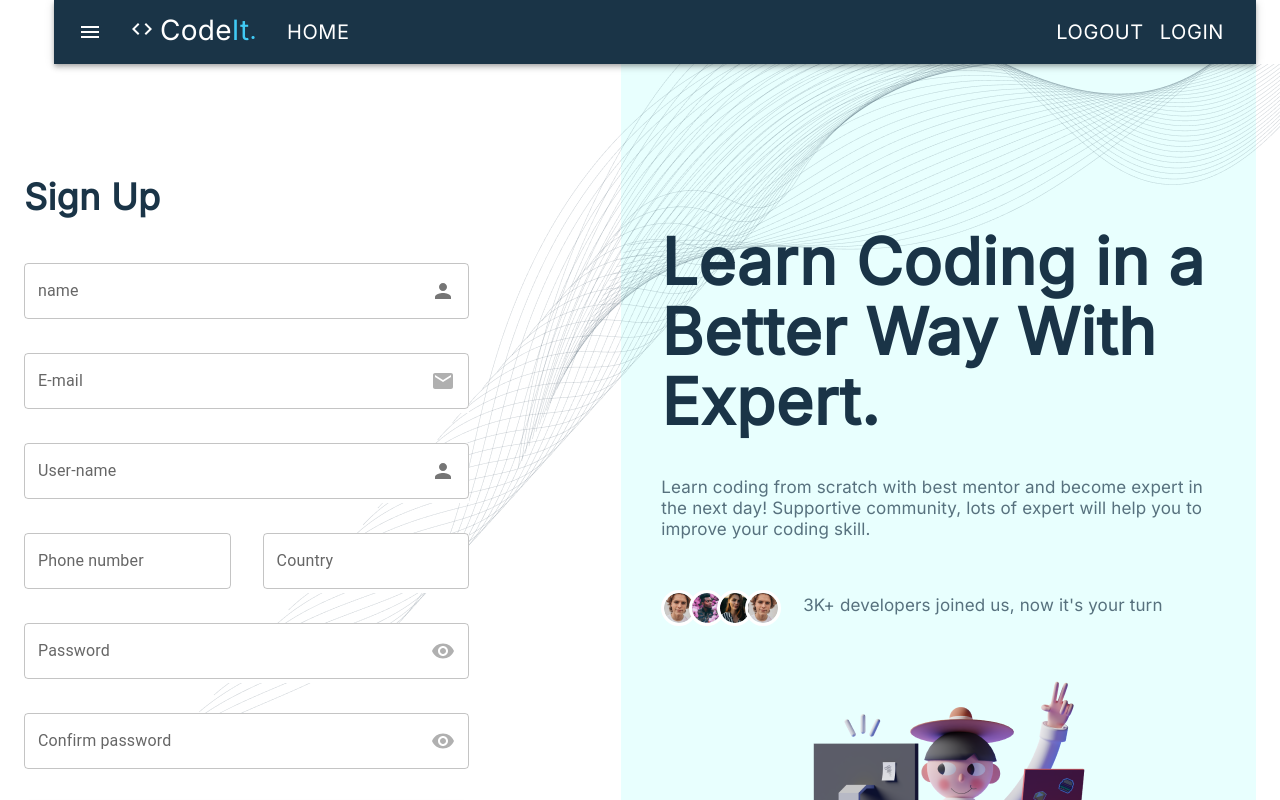
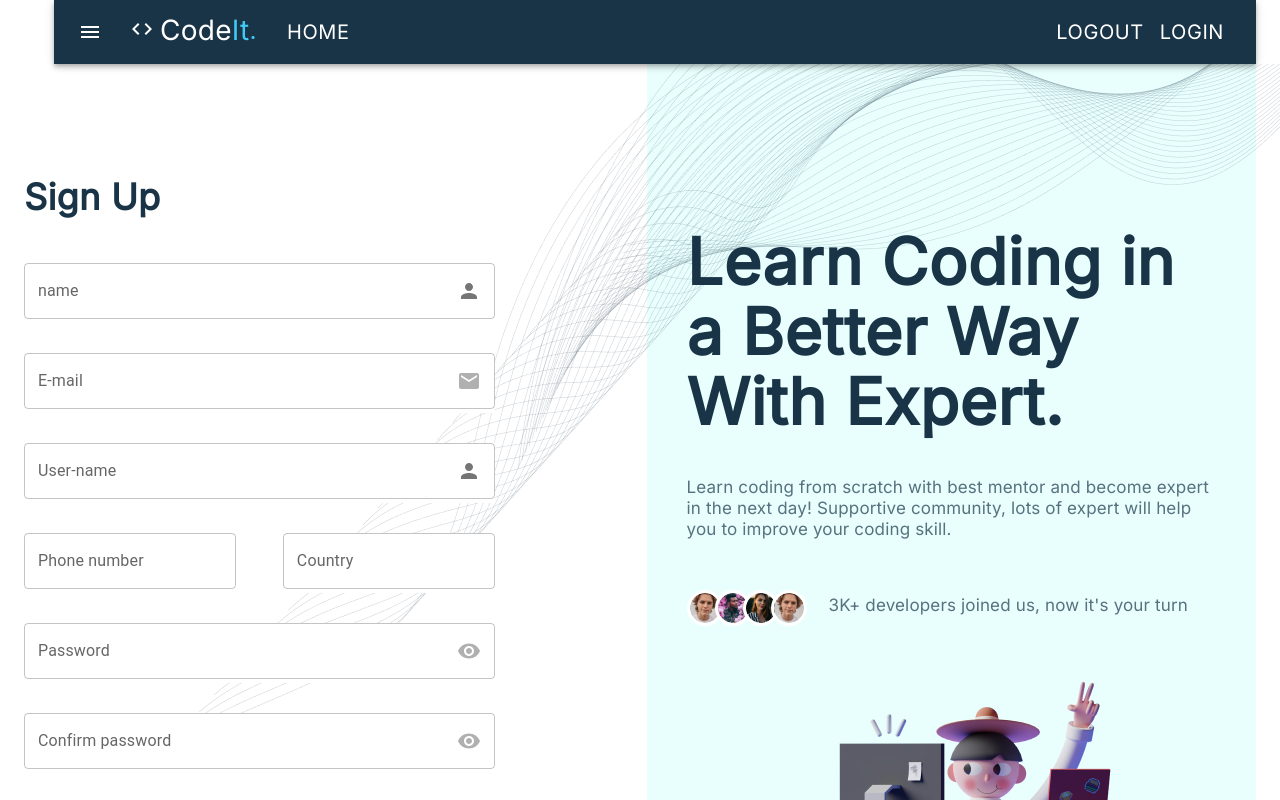
Before and after one commit to usama2333/Task-1, a React (Create React App) app: page / in a window 1280 px wide. Shown: the top 800 px of the page. Built offline with nearby package versions, Linux system fonts and the light colour scheme.

Commit message:
improve spacing

```diff
--- /dev/null
+++ b/src/api/forgotApi.js
@@ -0,0 +1,37 @@
+
+import axios from "axios";
+
+export default async function forgotPasswordData (data,history) {
+
+    console.log(' Forgot password .......');
+    console.log(data);
+
+
+    try{
+        const  response = await axios({
+          method: 'post',
+          url: 'http://192.168.77.18:18055/api/user/signup',
+          Payload: {
+
+            email : data.email,
+            oldPassword : data.oldpassword,
+            password : data.password,
+            confirmPassword : data.confirmpassword,
+
+          }
+
+        });
+
+        if(response.status === 200) {
+            console.log('The response is ok');
+
+        //   history.push('/login');
+        }
+
+      } catch(error) {
+        console.log(error.message)
+
+      }
+
+
+}
--- /dev/null
+++ b/src/api/loginApi.js
@@ -0,0 +1,32 @@
+
+import axios from "axios";
+
+export default async function AddLoginData (data,history) {
+
+    console.log('Api data .......');
+    console.log(data);
+
+    try{
+        const  response = await axios({
+          method: 'post',
+          url: 'http://182.176.169.225/:18008/users/login',
+          Payload: {
+            email : data.email,
+            password : data.password,
+          }
+
+        });
+
+        if(response.status === 200) {
+            console.log('The response is ok');
+
+        //   history.push('/login');
+        }
+
+      } catch(error) {
+        console.log(error.message)
+
+      }
+
+
+}
--- a/src/authentication/ForgotPassword.js
+++ b/src/authentication/ForgotPassword.js
@@ -13,6 +13,7 @@ import EmailIcon from '@mui/icons-material/Email';
 import VisibilityIcon from '@mui/icons-material/Visibility';
 import { useFormik } from 'formik';
 import { forgotSchema } from '../schema/forgot';
+import forgotPasswordData from '../api/forgotApi';
 
 const initialValues = {
 
@@ -33,6 +34,8 @@ const Signup = () => {
         onSubmit : (values , action, ) => {
 
           // AddInputData(values);
+          forgotPasswordData(values);
+
 
          console.log('forgot password..............................');
          console.log(values);
@@ -160,7 +163,7 @@ const Signup = () => {
             {/* Second portion starts here */}
 
 
-            <Box sx={{flexGrow : 1 , backgroundColor : '#E8FFFE', zIndex : '-10000', width : {lg : '525px', md : 'auto' , sm : 'auto'}, px : '40px'}}>
+            <Box sx={{flexGrow : 1 , backgroundColor : '#E8FFFE', zIndex : '-10000', width : {lg : '514px', md : 'auto' , sm : 'auto'}, px : '40px'}}>
 
                 <Box sx={{mt : {lg : '163px' , md : '120px' , sm : '70px' , xs : '40px'}}}>
                     <Typography sx={{color : '#1A3447' , fontFamily : 'Inter' , fontStyle : 'normal' , fontSize : {lg : '64px' , md : '64px' , sm : '64px' , xs : '54px'} , fontWeight : 700 , lineHeight : '70px'}}>
--- a/src/authentication/Login.js
+++ b/src/authentication/Login.js
@@ -15,6 +15,7 @@ import { useFormik } from 'formik';
 // import { loginSchema } from '../schema/signin';
 import { useHistory } from 'react-router-dom';
 import { loginSchema } from '../schema/loginschema';
+import AddLoginData from '../api/loginApi';
 
 
 
@@ -44,7 +45,7 @@ const Signup = () => {
         validationSchema : loginSchema,
         onSubmit : (values , action, ) => {
 
-          // AddInputData(values);
+          AddLoginData(values, history);
 
          console.log('Login details here ......');
          console.log(values);
@@ -62,7 +63,7 @@ const Signup = () => {
 
          <Stack
          direction={{md : 'column' , lg : 'row'}}
-         spacing={20}
+         spacing={19}
          >
 
        <Box sx={{flexGrow : 1 , ml : '30px'   }}>
@@ -103,7 +104,7 @@ const Signup = () => {
      <Box
     sx={{ color : '#1A3447', width: 'auto',height : '60px', boxSizing : 'border-box' }}
        >
-       <TextField fullWidth label="Password" id="password" name = 'password'
+       <TextField fullWidth label="Password" id="password" name = 'password' type="password"
 
         onChange={handleChange}
         onBlur={handleBlur}
@@ -147,7 +148,7 @@ const Signup = () => {
             {/* Second portion starts here */}
 
 
-            <Box sx={{flexGrow : 1 , backgroundColor : '#E8FFFE', zIndex : '-10000', width : {lg : '495px', md : 'auto' , sm : 'auto'}, px : '40px'}}>
+            <Box sx={{flexGrow : 1 , backgroundColor : '#E8FFFE', zIndex : '-10000', width : {lg : '443px', md : 'auto' , sm : 'auto'}, px : '40px'}}>
 
                 <Box sx={{mt : {lg : '163px' , md : '120px' , sm : '70px' , xs : '40px'}}}>
                     <Typography sx={{color : '#1A3447' , fontFamily : 'Inter' , fontStyle : 'normal' , fontSize : {lg : '64px' , md : '64px' , sm : '64px' , xs : '54px'} , fontWeight : 700 , lineHeight : '70px'}}>
--- a/src/authentication/Signup.js
+++ b/src/authentication/Signup.js
@@ -140,10 +140,12 @@ const Signup = () => {
 
     <Stack
      direction='row'
-     spacing={4}
+     justifyContent={'space-between'}
+     width='100%'
+    //  spacing={4}
     >
      <Box
-    sx={{ color : '#1A3447', backgroundColor : '#FFFFFF', width: 'auto',height : '60px', boxSizing : 'border-box' }}
+    sx={{ color : '#1A3447', backgroundColor : '#FFFFFF', width: '45%',height : '60px', boxSizing : 'border-box' }}
        >
        <TextField fullWidth label="Phone number" id="phone" name = 'phone'
 
@@ -157,9 +159,11 @@ const Signup = () => {
      </Box>
 
      <Box
-    sx={{ color : '#1A3447', backgroundColor : '#FFFFFF', width: 'auto',height : '60px', boxSizing : 'border-box' }}
+    sx={{ color : '#1A3447', backgroundColor : '#FFFFFF', width: '45%',height : '60px', boxSizing : 'border-box' }}
        >
-       <TextField fullWidth label="Country" id="country " name = "country"
+       <TextField
+
+        fullWidth label="Country" id="country " name = "country"
 
          onChange={handleChange}
         onBlur={handleBlur}
@@ -173,7 +177,7 @@ const Signup = () => {
      <Box
     sx={{ color : '#1A3447', backgroundColor : '#FFFFFF', width: 'auto',height : '60px', boxSizing : 'border-box' }}
        >
-       <TextField fullWidth label="Password" id="password" name = 'password'
+       <TextField fullWidth label="Password" id="password" name = 'password' type="password"
 
         onChange={handleChange}
         onBlur={handleBlur}
@@ -193,7 +197,7 @@ const Signup = () => {
      <Box
    sx={{ color : '#1A3447', backgroundColor : '#FFFFFF', width: 'auto',height : '60px', boxSizing : 'border-box' }}
        >
-       <TextField fullWidth label="Confirm password" id="confirmpassword" name = 'confirmpassword'
+       <TextField fullWidth label="Confirm password" type="password" id="confirmpassword" name = 'confirmpassword'
 
        onChange={handleChange}
         onBlur={handleBlur}
@@ -228,7 +232,7 @@ const Signup = () => {
             {/* Second portion starts here */}
 
 
-            <Box sx={{flexGrow : 1 , backgroundColor : '#E8FFFE', zIndex : '-10000', width : {lg : '658px', md : 'auto' , sm : 'auto'}, px : '40px'}}>
+            <Box sx={{flexGrow : 1 , backgroundColor : '#E8FFFE', zIndex : '-10000', width : {lg : '558px', md : 'auto' , sm : 'auto'}, px : '40px'}}>
 
                 <Box sx={{mt : {lg : '163px' , md : '120px' , sm : '70px' , xs : '40px'}}}>
                     <Typography sx={{color : '#1A3447' , fontFamily : 'Inter' , fontStyle : 'normal' , fontSize : {lg : '64px' , md : '64px' , sm : '64px' , xs : '54px'}  , fontWeight : 700 , lineHeight : '70px'}}>
```
Also changed, not shown: src/index.js (line endings or trailing spaces).
